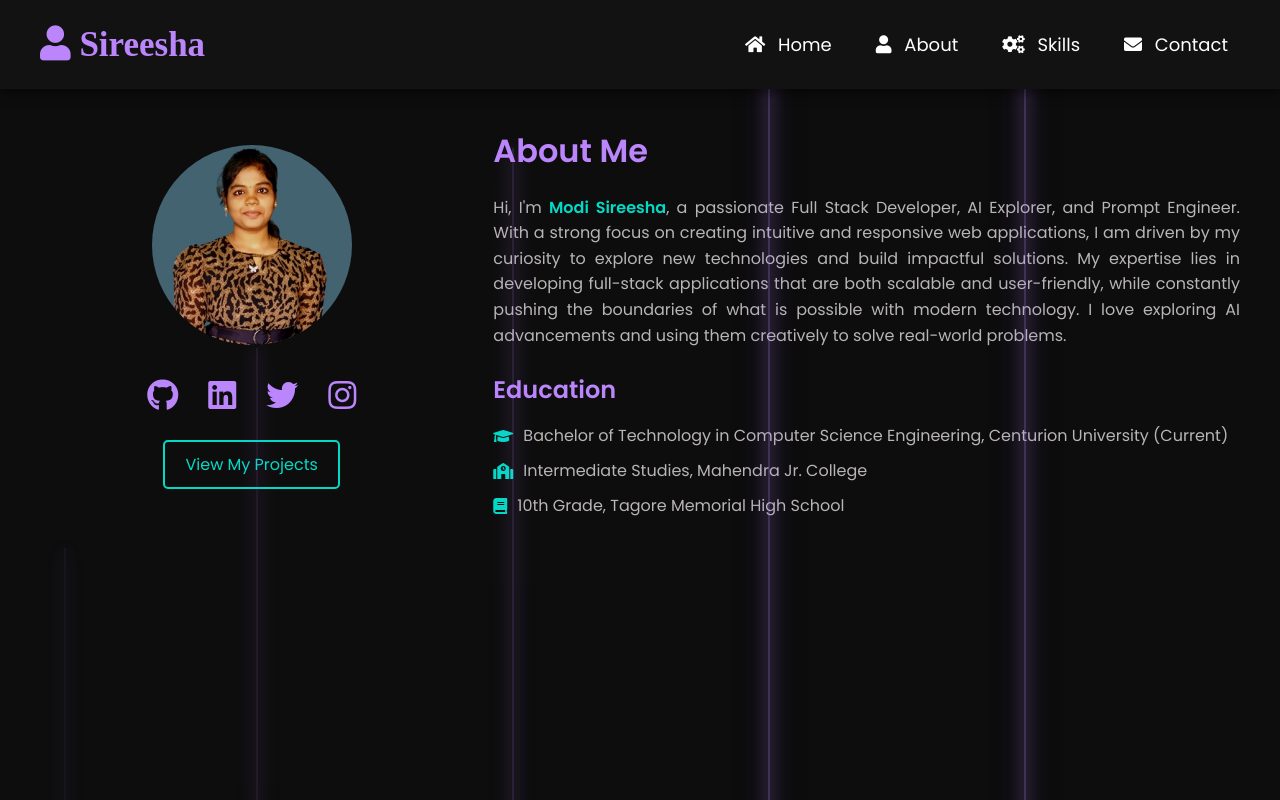
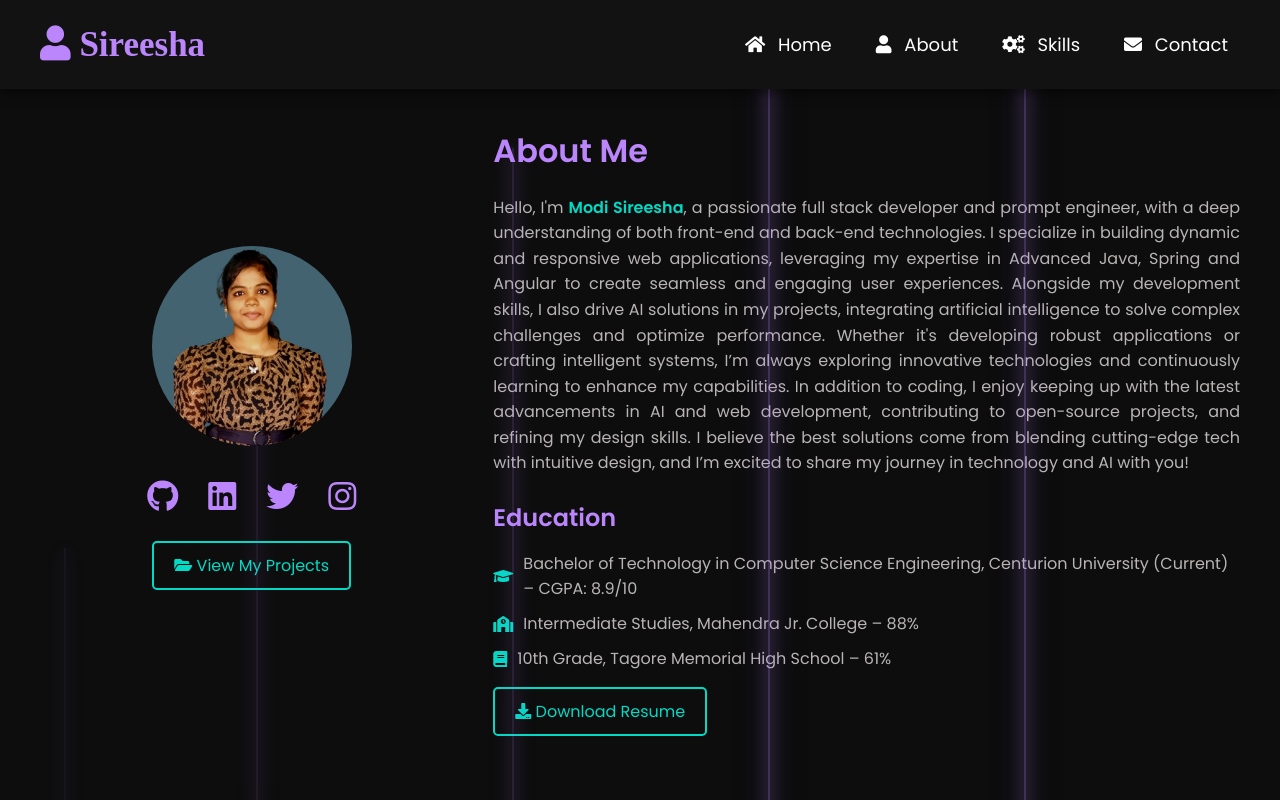
Before and after one commit to sireesha0904/Portfolio-Angular, an Angular app: page /about in a window 1280 px wide. Built offline with nearby package versions, Linux system fonts and the light colour scheme.

Commit message:
updated resume

```diff
--- a/src/app/about/about.component.css
+++ b/src/app/about/about.component.css
@@ -81,6 +81,7 @@
   margin-bottom: 20px;
   line-height: 1.6;
   text-align: justify;
+
 }
 
 .highlight {
--- a/src/app/about/about.component.html
+++ b/src/app/about/about.component.html
@@ -16,25 +16,30 @@
           <i class="fab fa-instagram"></i>
         </a>
       </div>
-      <a href="/projects" class="btn-outline">View My Projects</a>
+      <a href="/projects" class="btn-outline">
+        <i class="fas fa-folder-open"></i> View My Projects <!-- Added project icon -->
+      </a>
     </div>
     <div class="about-details">
       <h2 class="about-heading">About Me</h2>
       <p class="about-description">
-        Hi, I'm <span class="highlight">Modi Sireesha</span>, a passionate Full Stack Developer, AI Explorer, and Prompt Engineer. With a strong focus on creating intuitive and responsive web applications, I am driven by my curiosity to explore new technologies and build impactful solutions. My expertise lies in developing full-stack applications that are both scalable and user-friendly, while constantly pushing the boundaries of what is possible with modern technology. I love exploring AI advancements and using them creatively to solve real-world problems.
+        Hello, I'm <span class="highlight">Modi Sireesha</span>, a passionate full stack developer and prompt engineer, with a deep understanding of both front-end and back-end technologies. I specialize in building dynamic and responsive web applications, leveraging my expertise in Advanced Java, Spring and Angular to create seamless and engaging user experiences. Alongside my development skills, I also drive AI solutions in my projects, integrating artificial intelligence to solve complex challenges and optimize performance. Whether it's developing robust applications or crafting intelligent systems, I’m always exploring innovative technologies and continuously learning to enhance my capabilities. In addition to coding, I enjoy keeping up with the latest advancements in AI and web development, contributing to open-source projects, and refining my design skills. I believe the best solutions come from blending cutting-edge tech with intuitive design, and I’m excited to share my journey in technology and AI with you!
       </p>
       <h3 class="education-heading">Education</h3>
       <ul class="education-list">
         <li>
-          <i class="fas fa-graduation-cap"></i> Bachelor of Technology in Computer Science Engineering, Centurion University (Current)
+          <i class="fas fa-graduation-cap"></i> Bachelor of Technology in Computer Science Engineering, Centurion University (Current) – CGPA: 8.9/10
         </li>
         <li>
-          <i class="fas fa-school"></i> Intermediate Studies, Mahendra Jr. College
+          <i class="fas fa-school"></i> Intermediate Studies, Mahendra Jr. College – 88%
         </li>
         <li>
-          <i class="fas fa-book"></i> 10th Grade, Tagore Memorial High School
+          <i class="fas fa-book"></i> 10th Grade, Tagore Memorial High School – 61%
         </li>
       </ul>
+      <a href="/resume.pdf" class="btn-outline" download>
+        <i class="fas fa-download"></i> Download Resume <!-- Added download icon -->
+      </a>
     </div>
   </div>
 </div>
```
